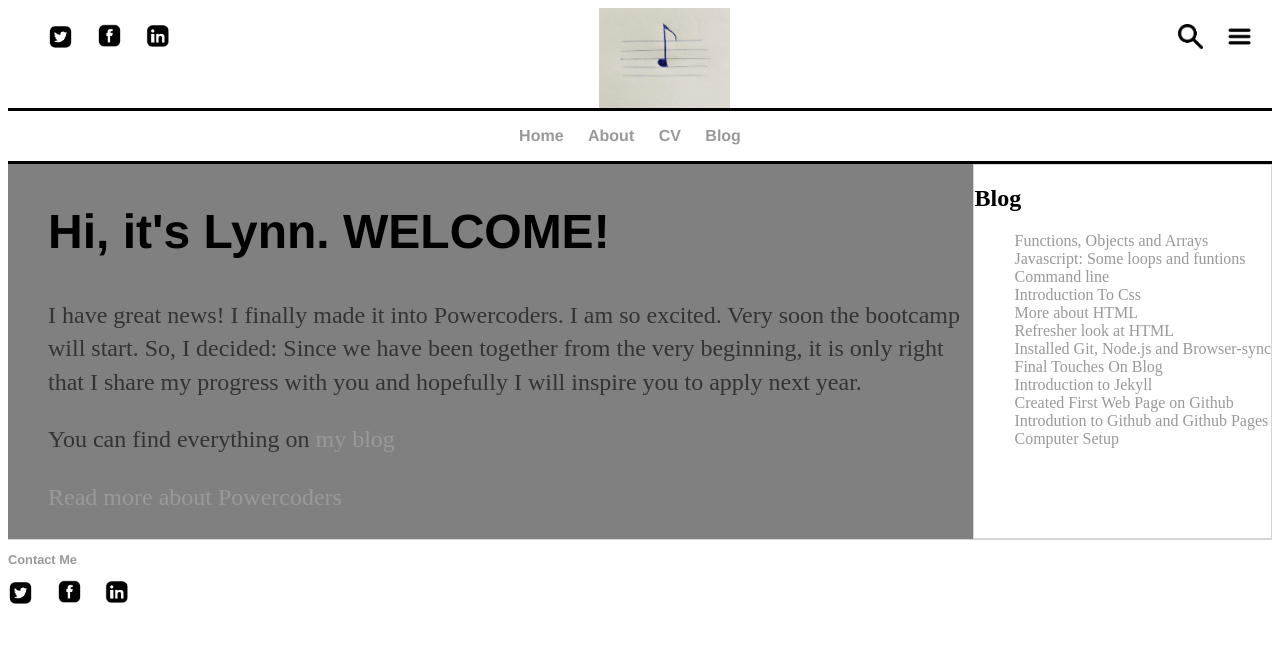
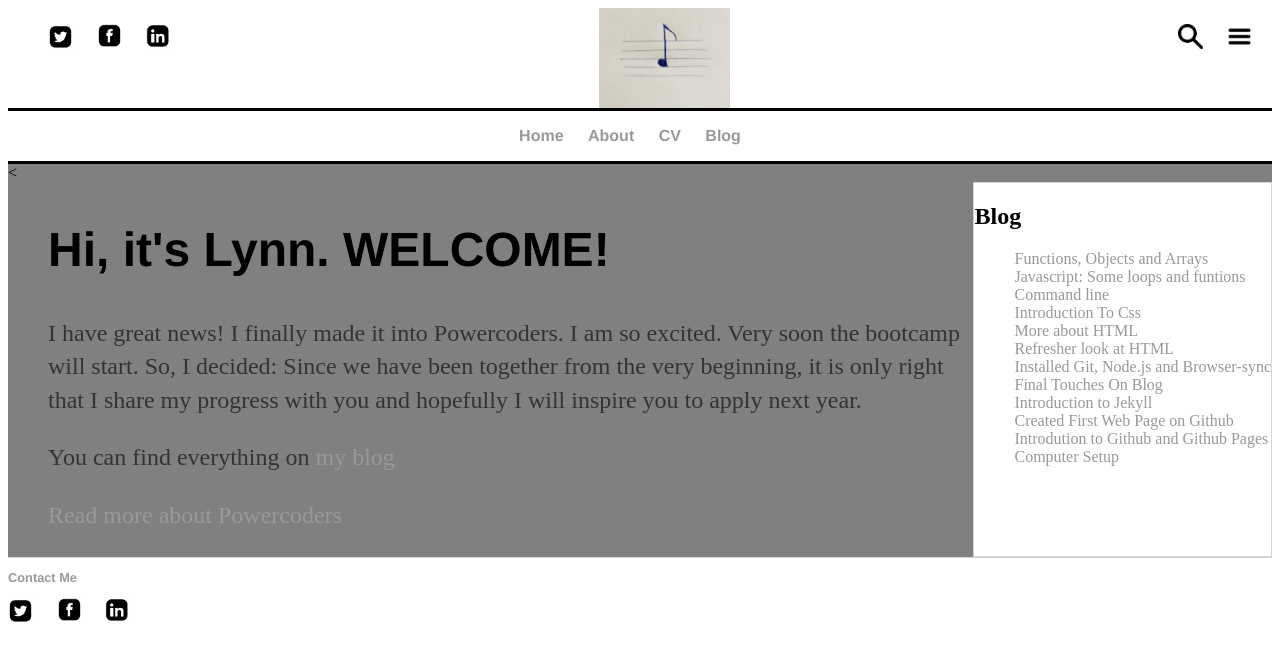
Before and after one commit to aineomugisha/aineomugisha.github.io, a Jekyll site: the page built from index.html, in a window 1280 px wide. Shown: the top 661 px of the page. Built offline with Jekyll 4.4.1, drawn with Linux system fonts in a browser that asks for light colours; the list of posts is cut into pages by our own code.

Commit message:
Update index.html

```diff
--- a/index.html
+++ b/index.html
@@ -2,7 +2,7 @@
 layout: default
 title: Aineomugisha Home Page
 ---
-<main>
+<<main>
 <section class="blurb">
 	<h1>Hi, it's Lynn. WELCOME!</h1>
 	<p> I have great news! I finally made it into Powercoders. I am so excited. Very soon the bootcamp will start. So, I decided: Since we have been together from the very beginning, it is only right that I share my progress with you and hopefully I will inspire you to apply next year. </p>
```
